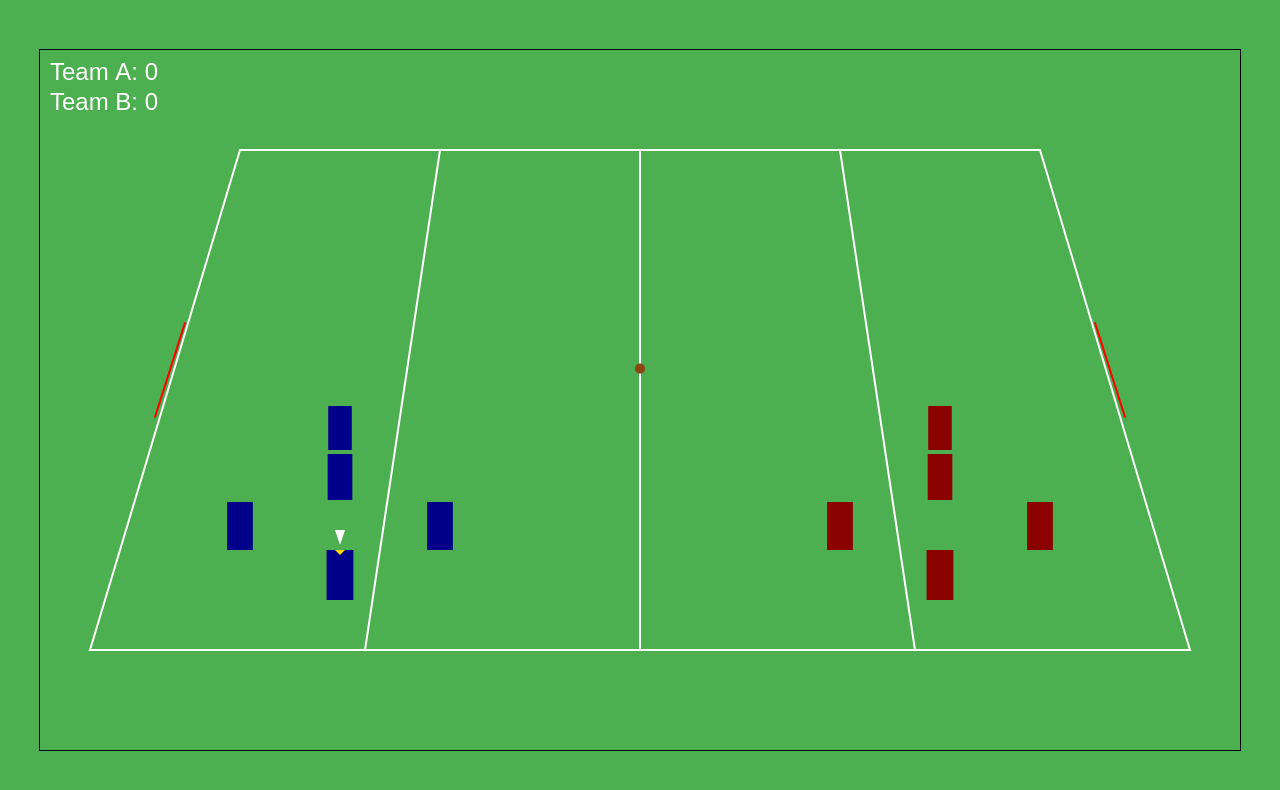
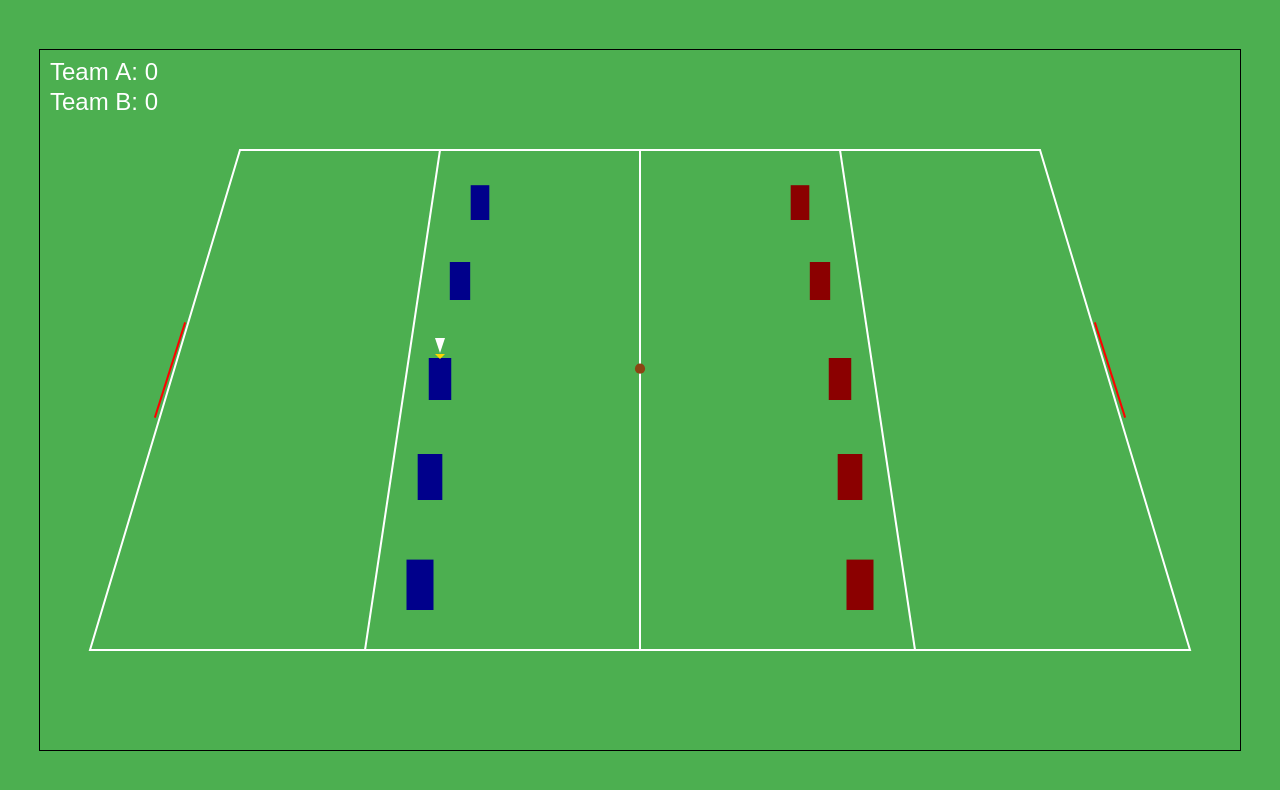
Before and after one commit to jawnirock/ball2, a plain HTML site: page index.html in a window 1280 px wide. Drawn offline with Linux system fonts and the light colour scheme.

Commit message:
Globals and new player positions

```diff
--- a/ball.js
+++ b/ball.js
@@ -58,6 +58,10 @@ function updateBall(ball, players, currentPlayerIndex, keys, canvas) {
         // Slow down the ball gradually
         ball.vx *= 0.98;
         ball.vy *= 0.98;
+
+        // Ensure the ball stops completely
+        if (Math.abs(ball.vx) < 0.1) ball.vx = 0;
+        if (Math.abs(ball.vy) < 0.1) ball.vy = 0;
 
         // Check if any player reaches the ball
         players.forEach((player, index) => {
@@ -125,13 +129,6 @@ function updateBall(ball, players, currentPlayerIndex, keys, canvas) {
     updateBallSize(ball, canvas);
 }
 
-// Update ball size based on y position for perspective effect
-function updateBallSize(ball, canvas) {
-    const sizeFactor = 1 + (ball.y / canvas.height);
-    ball.width = 7 * sizeFactor;
-    ball.height = 7 * sizeFactor;
-}
-
 // Draw ball
 function drawBall(ctx, ball) {
     ctx.fillStyle = '#8B4513'; // Brown color for the ball
--- a/game.js
+++ b/game.js
@@ -1,178 +1,3 @@
-const canvas = document.getElementById('soccerField');
-const ctx = canvas.getContext('2d');
-
-// Field dimensions
-const fieldWidth = canvas.width;
-const fieldHeight = 500; // Updated field height
-const canvasHeight = canvas.height;
-
-// Increased Perspective effect settings
-const topMargin = 200;
-const bottomMargin = 50;
-const fieldTopWidth = fieldWidth - 2 * topMargin;
-const fieldBottomWidth = fieldWidth - 2 * bottomMargin;
-
-// Goal line dimensions
-const goalLineWidth = 2; // 20% of the white line width
-const goalLineLength = 50; // Length of the goal line
-
-// Scores
-let scoreTeamA = 0;
-let scoreTeamB = 0;
-let goalScored = false; // Flag to prevent multiple goals from being counted during the delay
-
-// Key press states
-const keys = {
-    ArrowUp: false,
-    ArrowDown: false,
-    ArrowLeft: false,
-    ArrowRight: false,
-    s: false,
-    d: false,
-    a: false,
-    w: false
-};
-
-// Player objects
-const players = [
-    // Team A
-    {
-        x: fieldWidth / 4,
-        y: canvasHeight - 150,
-        width: 0,
-        height: 0,
-        speed: 2,
-        team: 'A',
-        direction: { x: 0, y: -1 },
-        cooldown: 0,
-        canMove: true
-    },
-    {
-        x: fieldWidth / 4,
-        y: canvasHeight - 250,
-        width: 0,
-        height: 0,
-        speed: 2,
-        team: 'A',
-        direction: { x: 0, y: -1 },
-        cooldown: 0,
-        canMove: true
-    },
-    {
-        x: fieldWidth / 4 + 100,
-        y: canvasHeight - 200,
-        width: 0,
-        height: 0,
-        speed: 2,
-        team: 'A',
-        direction: { x: 0, y: -1 },
-        cooldown: 0,
-        canMove: true
-    },
-    {
-        x: fieldWidth / 4 - 100,
-        y: canvasHeight - 200,
-        width: 0,
-        height: 0,
-        speed: 2,
-        team: 'A',
-        direction: { x: 0, y: -1 },
-        cooldown: 0,
-        canMove: true
-    },
-    {
-        x: fieldWidth / 4,
-        y: canvasHeight - 300,
-        width: 0,
-        height: 0,
-        speed: 2,
-        team: 'A',
-        direction: { x: 0, y: -1 },
-        cooldown: 0,
-        canMove: true
-    },
-    // Team B
-    {
-        x: 3 * fieldWidth / 4,
-        y: canvasHeight - 150,
-        width: 0,
-        height: 0,
-        speed: 2,
-        team: 'B',
-        direction: { x: 0, y: -1 },
-        cooldown: 0,
-        canMove: true
-    },
-    {
-        x: 3 * fieldWidth / 4,
-        y: canvasHeight - 250,
-        width: 0,
-        height: 0,
-        speed: 2,
-        team: 'B',
-        direction: { x: 0, y: -1 },
-        cooldown: 0,
-        canMove: true
-    },
-    {
-        x: 3 * fieldWidth / 4 + 100,
-        y: canvasHeight - 200,
-        width: 0,
-        height: 0,
-        speed: 2,
-        team: 'B',
-        direction: { x: 0, y: -1 },
-        cooldown: 0,
-        canMove: true
-    },
-    {
-        x: 3 * fieldWidth / 4 - 100,
-        y: canvasHeight - 200,
-        width: 0,
-        height: 0,
-        speed: 2,
-        team: 'B',
-        direction: { x: 0, y: -1 },
-        cooldown: 0,
-        canMove: true
-    },
-    {
-        x: 3 * fieldWidth / 4,
-        y: canvasHeight - 300,
-        width: 0,
-        height: 0,
-        speed: 2,
-        team: 'B',
-        direction: { x: 0, y: -1 },
-        cooldown: 0,
-        canMove: true
-    }
-];
-
-// Initialize player sizes based on perspective
-players.forEach(player => {
-    updatePlayerSize(player, canvas);
-});
-
-let currentPlayerIndex = 0;
-
-// Ball object
-const ball = {
-    x: fieldWidth / 2,
-    y: fieldHeight / 2 + 70,
-    width: 7,
-    height: 7,
-    speed: 10,
-    inControl: null,
-    vx: 0,
-    vy: 0,
-    z: 0,   // Initial vertical position
-    vz: 0   // Initial vertical velocity
-};
-
-// Initialize ball size based on perspective
-updateBallSize(ball, canvas);
-
 // Draw outer lines with perspective
 function drawField() {
     const fieldYStart = (canvasHeight - fieldHeight) / 2;
--- /dev/null
+++ b/globals.js
@@ -0,0 +1,194 @@
+// globals.js
+
+// Define global variables and objects
+
+const canvas = document.getElementById('soccerField');
+const ctx = canvas.getContext('2d');
+
+// Field dimensions
+const fieldWidth = canvas.width;
+const fieldHeight = 500; // Updated field height
+const canvasHeight = canvas.height;
+
+// Increased Perspective effect settings
+const topMargin = 200;
+const bottomMargin = 50;
+const fieldTopWidth = fieldWidth - 2 * topMargin;
+const fieldBottomWidth = fieldWidth - 2 * bottomMargin;
+
+// Goal line dimensions
+const goalLineWidth = 2; // 20% of the white line width
+const goalLineLength = 50; // Length of the goal line
+
+// Scores
+let scoreTeamA = 0;
+let scoreTeamB = 0;
+let goalScored = false; // Flag to prevent multiple goals from being counted during the delay
+
+// Key press states
+const keys = {
+    ArrowUp: false,
+    ArrowDown: false,
+    ArrowLeft: false,
+    ArrowRight: false,
+    s: false,
+    d: false,
+    a: false,
+    w: false
+};
+
+// Player objects
+const players = [
+    // Team A
+    {
+        x: fieldWidth / 3,
+        y: canvasHeight - 350,
+        width: 0,
+        height: 0,
+        speed: 2,
+        team: 'A',
+        direction: { x: 0, y: -1 },
+        cooldown: 0,
+        canMove: true
+    },
+    {
+        x: fieldWidth / 3 - 10,
+        y: canvasHeight - 250,
+        width: 0,
+        height: 0,
+        speed: 2,
+        team: 'A',
+        direction: { x: 0, y: -1 },
+        cooldown: 0,
+        canMove: true
+    },
+    {
+        x: fieldWidth / 4 + 80,
+        y: canvasHeight - 140,
+        width: 0,
+        height: 0,
+        speed: 2,
+        team: 'A',
+        direction: { x: 0, y: -1 },
+        cooldown: 0,
+        canMove: true
+    },
+    {
+        x: fieldWidth / 4 + 120,
+        y: canvasHeight - 450,
+        width: 0,
+        height: 0,
+        speed: 2,
+        team: 'A',
+        direction: { x: 0, y: -1 },
+        cooldown: 0,
+        canMove: true
+    },
+    {
+        x: fieldWidth / 4 + 140,
+        y: canvasHeight - 530,
+        width: 0,
+        height: 0,
+        speed: 2,
+        team: 'A',
+        direction: { x: 0, y: -1 },
+        cooldown: 0,
+        canMove: true
+    },
+    // Team B
+    {
+        x: 2 * fieldWidth / 3,
+        y: canvasHeight - 350,
+        width: 0,
+        height: 0,
+        speed: 2,
+        team: 'B',
+        direction: { x: 0, y: -1 },
+        cooldown: 0,
+        canMove: true
+    },
+    {
+        x: 2 * fieldWidth / 3 + 10,
+        y: canvasHeight - 250,
+        width: 0,
+        height: 0,
+        speed: 2,
+        team: 'B',
+        direction: { x: 0, y: -1 },
+        cooldown: 0,
+        canMove: true
+    },
+    {
+        x: 3 * fieldWidth / 4 - 80,
+        y: canvasHeight - 140,
+        width: 0,
+        height: 0,
+        speed: 2,
+        team: 'B',
+        direction: { x: 0, y: -1 },
+        cooldown: 0,
+        canMove: true
+    },
+    {
+        x: 3 * fieldWidth / 4 - 120,
+        y: canvasHeight - 450,
+        width: 0,
+        height: 0,
+        speed: 2,
+        team: 'B',
+        direction: { x: 0, y: -1 },
+        cooldown: 0,
+        canMove: true
+    },
+    {
+        x: 3 * fieldWidth / 4 - 140,
+        y: canvasHeight - 530,
+        width: 0,
+        height: 0,
+        speed: 2,
+        team: 'B',
+        direction: { x: 0, y: -1 },
+        cooldown: 0,
+        canMove: true
+    }
+];
+
+
+// Function to update player size based on y position for perspective effect
+function updatePlayerSize(player, canvas) {
+    const sizeFactor = 1 + (player.y / canvas.height);
+    player.width = 15 * sizeFactor;
+    player.height = 28 * sizeFactor;
+}
+
+// Initialize player sizes based on perspective
+players.forEach(player => {
+    updatePlayerSize(player, canvas);
+});
+
+// Ball object
+const ball = {
+    x: fieldWidth / 2,
+    y: fieldHeight / 2 + 70,
+    width: 7,
+    height: 7,
+    speed: 10,
+    inControl: null,
+    vx: 0,
+    vy: 0,
+    z: 0,   // Initial vertical position
+    vz: 0   // Initial vertical velocity
+};
+
+// Function to update ball size based on y position for perspective effect
+function updateBallSize(ball, canvas) {
+    const sizeFactor = 1 + (ball.y / canvas.height);
+    ball.width = 7 * sizeFactor;
+    ball.height = 7 * sizeFactor;
+}
+
+// Initialize ball size based on perspective
+updateBallSize(ball, canvas);
+
+// Initialize current player index
+let currentPlayerIndex = 0;
--- a/index.html
+++ b/index.html
@@ -8,6 +8,7 @@
 </head>
 <body>
     <canvas id="soccerField" width="1200" height="700" style="border:1px solid #000000;"></canvas>
+    <script src="globals.js"></script>
     <script src="player.js"></script>
     <script src="ball.js"></script>
     <script src="game.js"></script>
--- a/player.js
+++ b/player.js
@@ -22,13 +22,6 @@ function updatePlayer(player, keys, canvas) {
         const length = Math.hypot(dx, dy);
         player.direction = { x: dx / length, y: dy / length };
     }
-}
-
-// Update player size based on y position for perspective effect
-function updatePlayerSize(player, canvas) {
-    const sizeFactor = 1 + (player.y / canvas.height);
-    player.width = 15 * sizeFactor;
-    player.height = 28 * sizeFactor;
 }
 
 // Draw player
```
